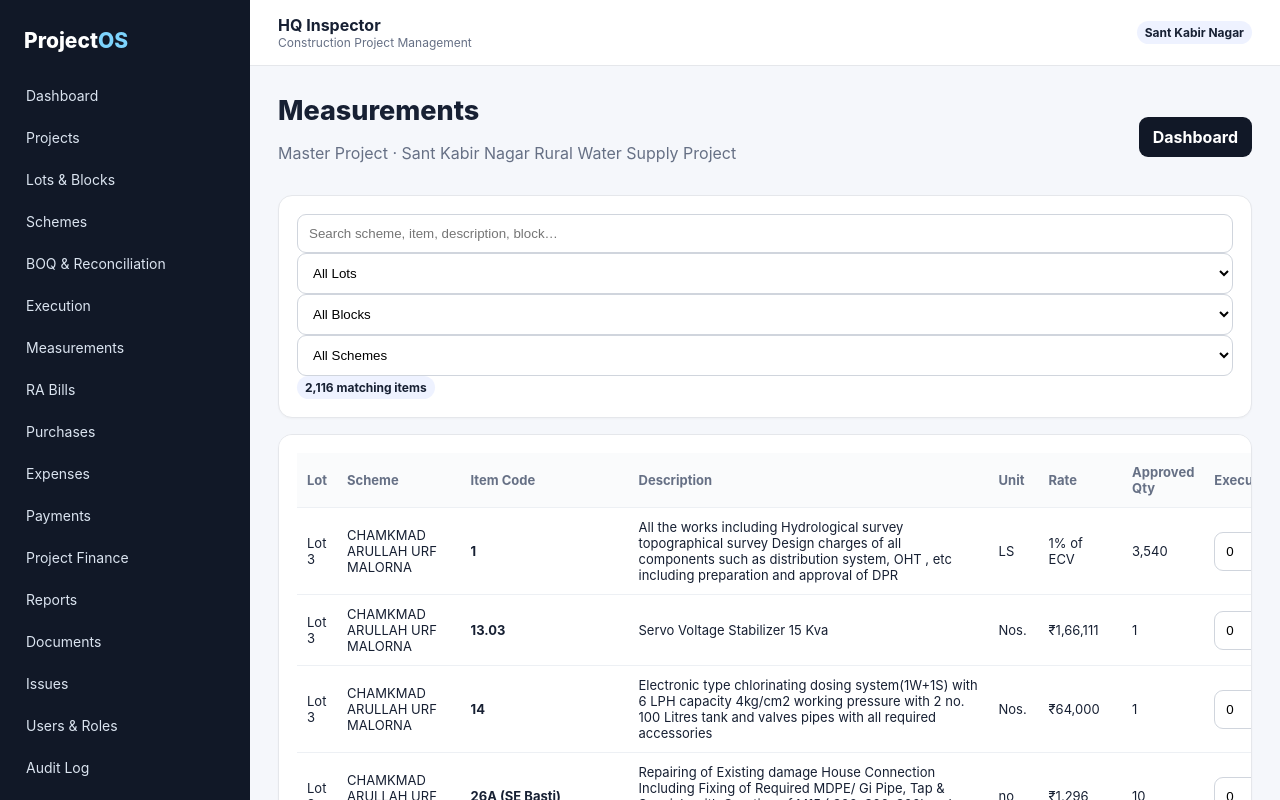
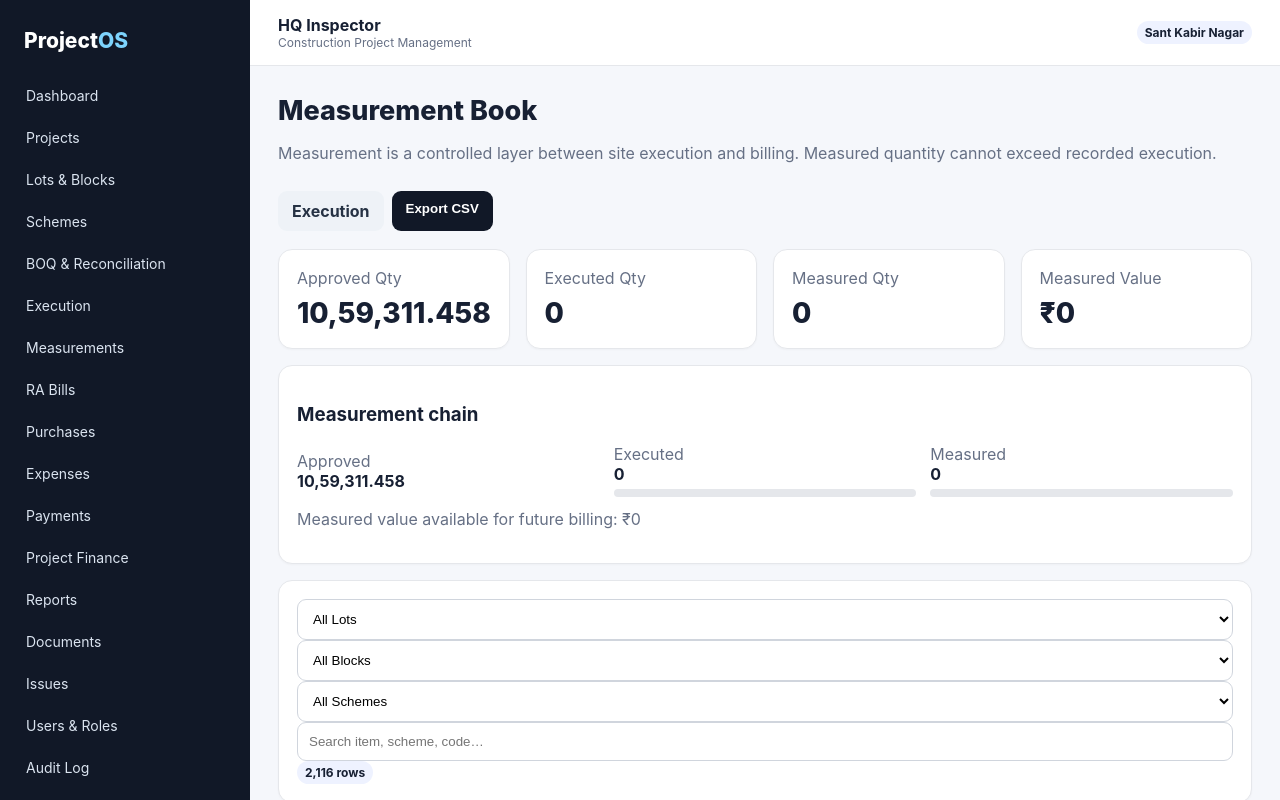
Before and after one commit to DevanshPandey2002/ProjectOS-jscpl, a Next.js app: page /measurements in a window 1280 px wide. Shown: the top 800 px of the page. Built offline with nearby package versions, Linux system fonts and the light colour scheme.

Commit message:
Build measurement register and workflow

```diff
--- /dev/null
+++ b/app/measurements/page.tsx
@@ -0,0 +1,34 @@
+'use client';
+import {useEffect,useMemo,useState} from 'react';
+import Link from 'next/link';
+import Shell from '@/components/Shell';
+import {loadBoqData,type BoqRow} from '@/lib/boqData';
+const EX='projectos-execution-v2',ME='projectos-measurements-v1';
+const money=(n:number)=>'₹'+Math.round(n).toLocaleString('en-IN');
+const qty=(n:number)=>n.toLocaleString('en-IN',{maximumFractionDigits:3});
+const rate=(r:BoqRow)=>typeof r.rate==='number'?r.rate:0;
+const key=(r:BoqRow)=>[r.lot,r.schemeId||'',r.schemeName,r.itemCode,r.itemDescription].join('|');
+function pct(a:number,b:number){return b?Math.min(100,a/b*100):0}
+export default function MeasurementsPage(){
+ const [rows,setRows]=useState<BoqRow[]>([]),[ex,setEx]=useState<Record<string,number>>({}),[meas,setMeas]=useState<Record<string,number>>({}),[loading,setLoading]=useState(true),[error,setError]=useState('');
+ const [lot,setLot]=useState('All Lots'),[block,setBlock]=useState('All Blocks'),[scheme,setScheme]=useState('All Schemes'),[q,setQ]=useState('');
+ useEffect(()=>{try{Promise.all([loadBoqData(),Promise.resolve(JSON.parse(localStorage.getItem(EX)||'{}')),Promise.resolve(JSON.parse(localStorage.getItem(ME)||'{}'))]).then(([r,e,m])=>{setRows(r);setEx(e);setMeas(m)}).catch(e=>setError(e instanceof Error?e.message:'Unable to load data')).finally(()=>setLoading(false))}catch(e){setError(e instanceof Error?e.message:'Unable to load data');setLoading(false)}},[]);
+ const lots=useMemo(()=>Array.from(new Set(rows.map(r=>r.lot))).sort(),[rows]);
+ const blocks=useMemo(()=>Array.from(new Set(rows.filter(r=>lot==='All Lots'||r.lot===lot).map(r=>r.block).filter(Boolean))).sort(),[rows,lot]);
+ const schemes=useMemo(()=>Array.from(new Set(rows.filter(r=>(lot==='All Lots'||r.lot===lot)&&(block==='All Blocks'||r.block===block)).map(r=>r.schemeName))).sort(),[rows,lot,block]);
+ const filtered=useMemo(()=>rows.filter(r=>(lot==='All Lots'||r.lot===lot)&&(block==='All Blocks'||r.block===block)&&(scheme==='All Schemes'||r.schemeName===scheme)&&(!q||Object.values(r).join(' ').toLowerCase().includes(q.toLowerCase()))),[rows,lot,block,scheme,q]);
+ const executed=(r:BoqRow)=>Math.min(r.approvedQty,Math.max(0,Number(ex[key(r)]||0)));
+ const measured=(r:BoqRow)=>Math.min(executed(r),Math.max(0,Number(meas[key(r)]||0)));
+ const totals=useMemo(()=>filtered.reduce((a,r)=>{a.approved+=r.approvedQty;a.executed+=executed(r);a.measured+=measured(r);a.value+=rate(r)*measured(r);return a},{approved:0,executed:0,measured:0,value:0}),[filtered,ex,meas]);
+ const save=(r:BoqRow,s:string)=>{const n=Math.min(executed(r),Math.max(0,Number(s)||0));const next={...meas,[key(r)]:n};setMeas(next);localStorage.setItem(ME,JSON.stringify(next))};
+ const exportCsv=()=>{const data=[['Lot','Block','Scheme','Item Code','Description','Unit','Rate','Approved Qty','Executed Qty','Measured Qty','Unmeasured Executed Qty'],...filtered.map(r=>[r.lot,r.block,r.schemeName,r.itemCode,r.itemDescription.replace(/\n/g,' '),r.unit,r.rate??'',r.approvedQty,executed(r),measured(r),executed(r)-measured(r)])];const csv=data.map(a=>a.map(v=>'"'+String(v).replaceAll('"','""')+'"').join(',')).join('\n');const a=document.createElement('a');a.href=URL.createObjectURL(new Blob([csv],{type:'text/csv'}));a.download='ProjectOS_Measurements.csv';a.click()};
+ if(loading)return <Shell><div className='content'><h1 className='title'>Measurements</h1><p className='muted'>Loading BOQ, execution and measurement registers…</p></div></Shell>;
+ if(error)return <Shell><div className='content'><h1 className='title'>Measurements error</h1><div className='card'>{error}</div></div></Shell>;
+ return <Shell><div className='content'><div style={{display:'flex',justifyContent:'space-between',alignItems:'center',gap:12,flexWrap:'wrap'}}><div><h1 className='title'>Measurement Book</h1><p className='muted'>Measurement is a controlled layer between site execution and billing. Measured quantity cannot exceed recorded execution.</p></div><div style={{display:'flex',gap:8}}><Link className='btn secondary' href='/execution'>Execution</Link><button className='btn' onClick={exportCsv}>Export CSV</button></div></div>
+ <div className='grid grid4' style={{marginTop:18}}><div className='card'><div className='muted'>Approved Qty</div><div className='kpi'>{qty(totals.approved)}</div></div><div className='card'><div className='muted'>Executed Qty</div><div className='kpi'>{qty(totals.executed)}</div></div><div className='card'><div className='muted'>Measured Qty</div><div className='kpi'>{qty(totals.measured)}</div></div><div className='card'><div className='muted'>Measured Value</div><div className='kpi'>{money(totals.value)}</div></div></div>
+ <div className='card' style={{marginTop:16}}><h3>Measurement chain</h3><div style={{display:'grid',gridTemplateColumns:'1fr 1fr 1fr',gap:14,alignItems:'center'}}><div><div className='muted'>Approved</div><b>{qty(totals.approved)}</b></div><div><div className='muted'>Executed</div><b>{qty(totals.executed)}</b><div style={{height:8,background:'#e5e7eb',borderRadius:99,marginTop:5}}><div style={{height:'100%',width:pct(totals.executed,totals.approved)+'%',background:'#2563eb'}}/></div></div><div><div className='muted'>Measured</div><b>{qty(totals.measured)}</b><div style={{height:8,background:'#e5e7eb',borderRadius:99,marginTop:5}}><div style={{height:'100%',width:pct(totals.measured,totals.executed)+'%',background:'#2563eb'}}/></div></div></div><p className='muted' style={{marginTop:12}}>Measured value available for future billing: {money(totals.value)}</p></div>
+ <div className='card' style={{marginTop:16}}><div className='toolbar'><select className='input' value={lot} onChange={e=>{setLot(e.target.value);setBlock('All Blocks');setScheme('All Schemes')}}><option>All Lots</option>{lots.map(x=><option key={x}>{x}</option>)}</select><select className='input' value={block} onChange={e=>{setBlock(e.target.value);setScheme('All Schemes')}}><option>All Blocks</option>{blocks.map(x=><option key={x}>{x}</option>)}</select><select className='input' value={scheme} onChange={e=>setScheme(e.target.value)}><option>All Schemes</option>{schemes.map(x=><option key={x}>{x}</option>)}</select><input className='input' style={{minWidth:280}} placeholder='Search item, scheme, code…' value={q} onChange={e=>setQ(e.target.value)}/><span className='badge'>{filtered.length.toLocaleString('en-IN')} rows</span></div></div>
+ <div className='card' style={{marginTop:16,overflowX:'auto'}}><h3>Measurement register</h3><table className='table'><thead><tr><th>Lot</th><th>Scheme</th><th>Item</th><th>Description</th><th>Unit</th><th>Rate</th><th>Approved</th><th>Executed</th><th>Measured</th><th>Balance to measure</th><th>Measured Value</th><th>Save</th></tr></thead><tbody>{filtered.slice(0,2000).map(r=>{const e=executed(r),m=measured(r);return <tr key={key(r)}><td>{r.lot}</td><td>{r.schemeName}</td><td><b>{r.itemCode}</b></td><td style={{minWidth:340,whiteSpace:'pre-wrap'}}>{r.itemDescription}</td><td>{r.unit}</td><td>{typeof r.rate==='number'?money(r.rate):r.rate||'—'}</td><td>{qty(r.approvedQty)}</td><td>{qty(e)}</td><td><input className='input' style={{width:110}} type='number' min='0' max={e} step='any' value={m} onChange={ev=>save(r,ev.target.value)}/></td><td>{qty(e-m)}</td><td>{typeof r.rate==='number'?money(rate(r)*m):'—'}</td><td><span className='badge'>Saved</span></td></tr>})}</tbody></table>{filtered.length>2000&&<p className='muted'>Showing first 2,000 rows. Narrow the filters to continue.</p>}</div>
+ <div className='card' style={{marginTop:16}}><h3>Next control point: RA Bills</h3><p className='muted'>Only measured quantities should flow into bill preparation. The billing module will keep previous bill, current bill and cumulative bill quantities separately.</p><Link className='btn' href='/bills'>Open RA Bills</Link></div>
+ </div></Shell>;
+}
```
